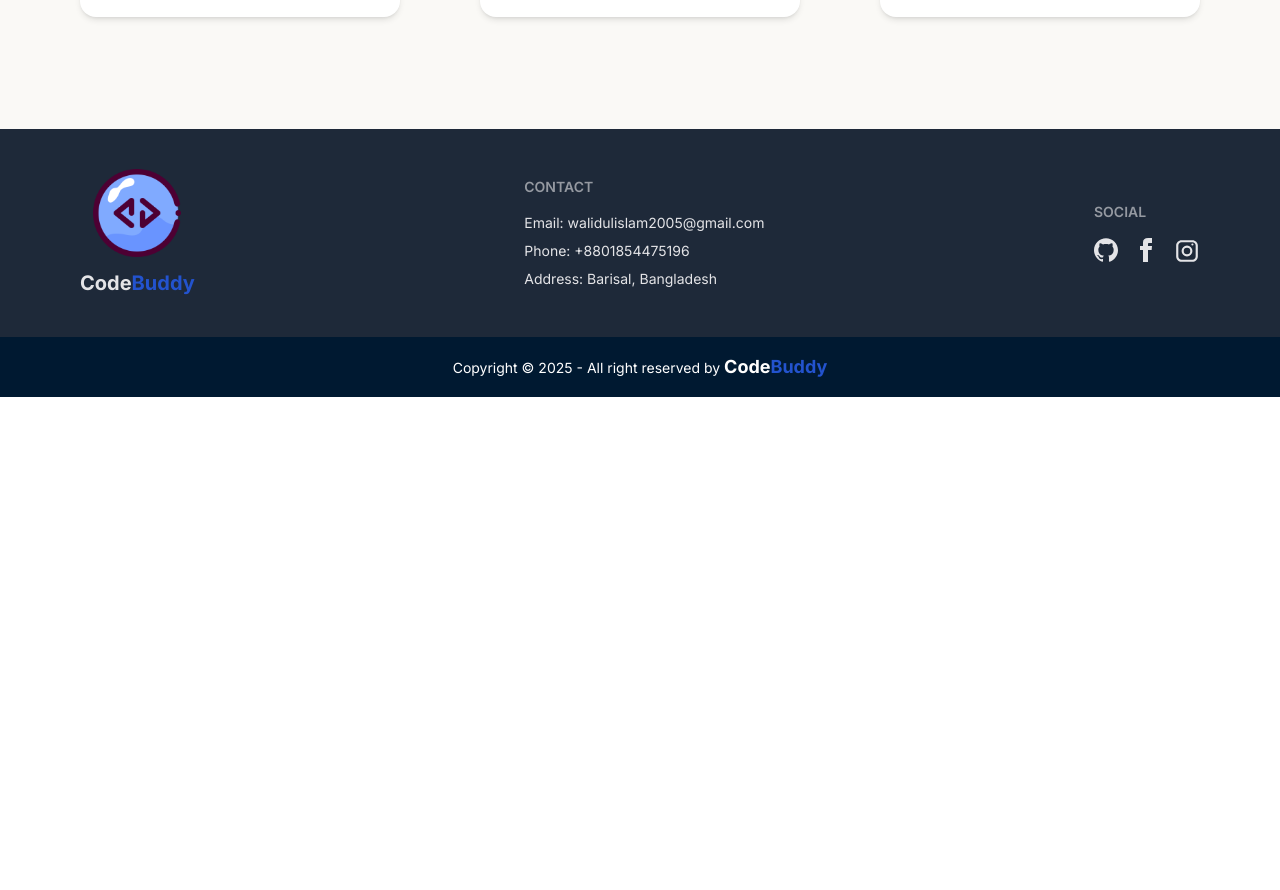
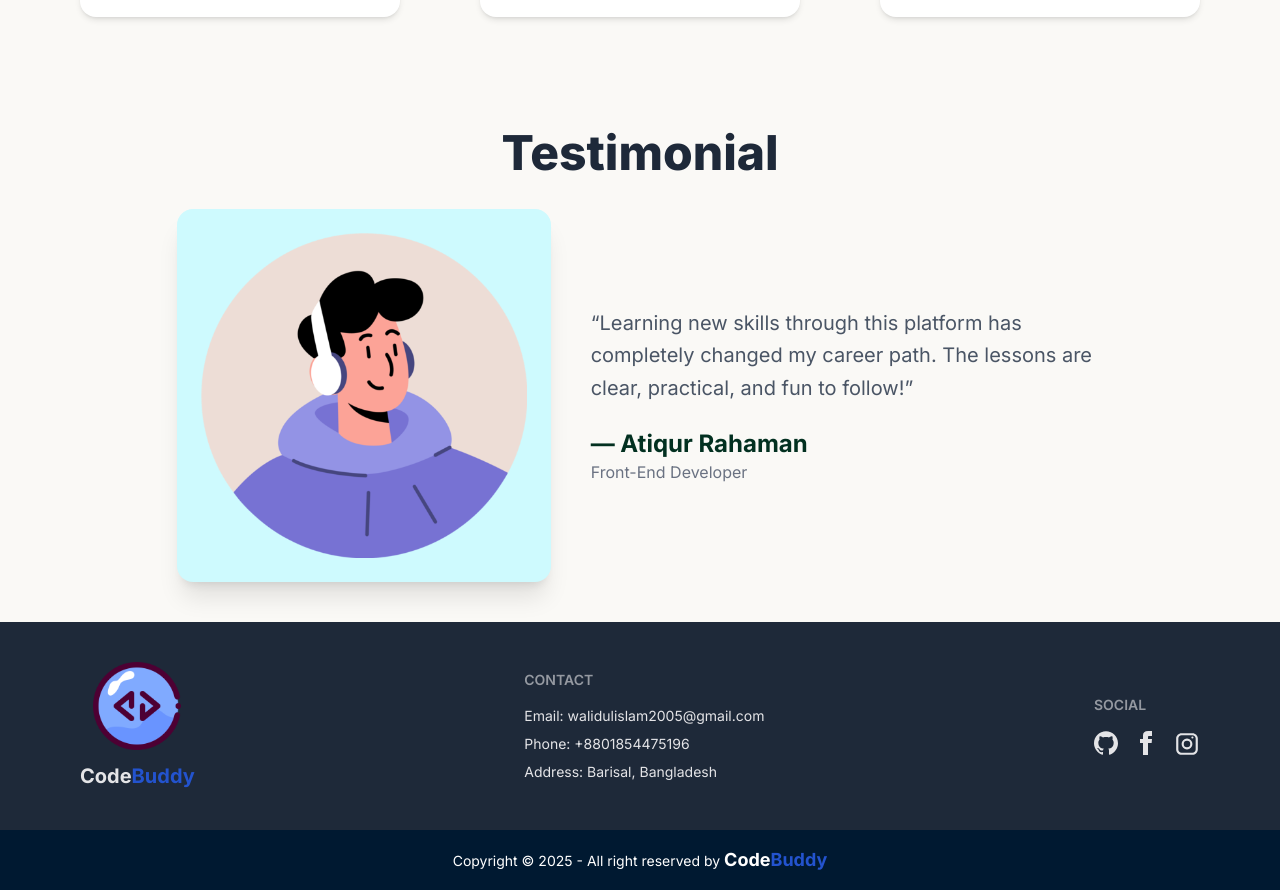
Before and after one commit to walidulislam/code-buddy-website, a React (Vite) app: page / in a window 1280 px wide. Shown: the part 3120-4010 px from the top of the page. Before the commit the page ends 3517 px from the top, so only its background shows below. Built offline with nearby package versions, Linux system fonts and the light colour scheme; no server answers.

Commit message:
add extra section testimonial in home page

```diff
--- a/package.json
+++ b/package.json
@@ -14,6 +14,8 @@
     "animate.css": "^4.1.1",
     "aos": "^2.3.4",
     "firebase": "^12.5.0",
+    "framer-motion": "^12.23.24",
+    "motion": "^12.23.24",
     "react": "^19.1.1",
     "react-dom": "^19.1.1",
     "react-hot-toast": "^2.6.0",
--- /dev/null
+++ b/src/component/Testimonials.jsx
@@ -0,0 +1,45 @@
+import React from "react";
+import reviewImg from "../assets/avatar-48.png";
+import { motion } from "framer-motion";
+const Testimonials = () => {
+  return (
+    <div className="px-6 md:px-20 pb-6 md:pb-10 mx-auto container">
+      <motion.h2
+        initial={{ opacity: 0, y: -30 }}
+        whileInView={{ opacity: 1, y: 0 }}
+        transition={{ duration: 0.6 }}
+        className="text-center text-3xl md:text-5xl font-extrabold text-[#1E2939] pb-8"
+      >
+        Testimonial
+      </motion.h2>
+
+      <div className="flex flex-col md:flex-row items-center justify-center gap-10">
+        <motion.img
+          initial={{ opacity: 0, x: -50 }}
+          whileInView={{ opacity: 1, x: 0 }}
+          transition={{ duration: 0.6 }}
+          src={reviewImg}
+          alt="Feedback"
+          className="w-full md:w-1/3 p-6 rounded-2xl shadow-xl bg-cyan-100"
+        />
+        <motion.div
+          initial={{ opacity: 0, x: 50 }}
+          whileInView={{ opacity: 1, x: 0 }}
+          transition={{ duration: 0.6, delay: 0.2 }}
+          className="text-center md:text-left max-w-lg"
+        >
+          <p className="text-lg md:text-xl text-gray-600 mb-6 leading-relaxed">
+            “Learning new skills through this platform has completely changed my
+            career path. The lessons are clear, practical, and fun to follow!”
+          </p>
+          <h3 className="font-bold text-[#023020] text-2xl">
+            — Atiqur Rahaman
+          </h3>
+          <p className="text-gray-500">Front-End Developer</p>
+        </motion.div>
+      </div>
+    </div>
+  );
+};
+
+export default Testimonials;
--- a/src/pages/Home.jsx
+++ b/src/pages/Home.jsx
@@ -4,6 +4,7 @@ import Skills from "./Skills";
 import { useLoaderData } from "react-router";
 import TopProviders from "../component/TopProviders";
 import Works from "../component/Works";
+import Testimonials from "../component/Testimonials";
 
 const Home = () => {
   const data = useLoaderData();
@@ -13,6 +14,7 @@ const Home = () => {
       <Skills data={data}></Skills>
       <TopProviders data={data}></TopProviders>
       <Works></Works>
+      <Testimonials></Testimonials>
     </div>
   );
 };
```
Also changed, not shown: src/assets/avatar-48.png (added), 1 other file (tests, documents, lock files or other folders).
